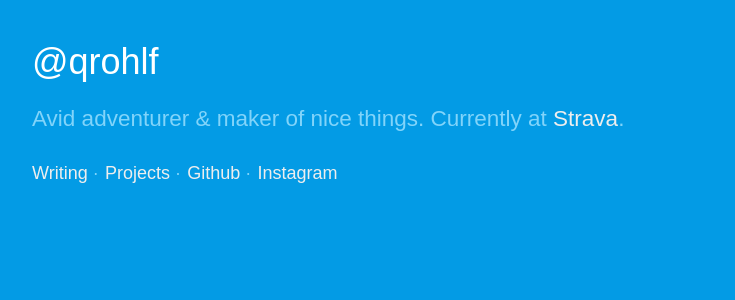
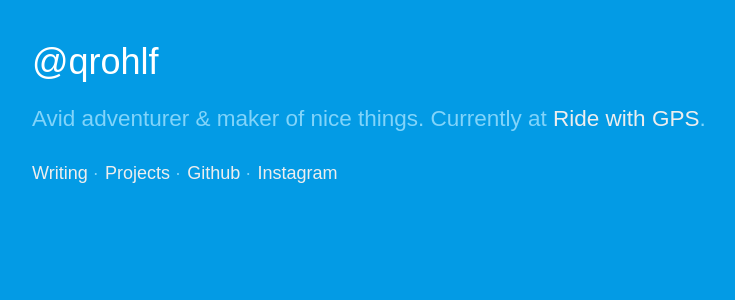
Before and after one commit to qrohlf/qrohlf.github.io, a Jekyll site: the page built from index.html, in a window 1280 px wide and 900 px high. Shown: the part 247-547 px from the top of the window, without its empty margins (258-993 px from the left). Built offline with Jekyll 4.4.1, drawn with Linux system fonts in a browser that asks for light colours; Markdown is read by kramdown in place of the engine named in the settings; a script that is not in the unit is left out.

Commit message:
Update index.html with ridewithgps employment info

```diff
--- a/index.html
+++ b/index.html
@@ -5,7 +5,7 @@ layout: scaffold
   <div class="hero-wrapper">
     <div class="content">
       <h1>@qrohlf</h1>
-      <p>Avid adventurer &amp; maker of nice things. Currently at <a href="https://strava.com">Strava</a>.</p>
+      <p>Avid adventurer &amp; maker of nice things. Currently at <a href="https://ridewithgps.com/">Ride with GPS</a>.</p>
       <h2>Navigation</h2>
       {% include nav.html %}
     </div>
```
